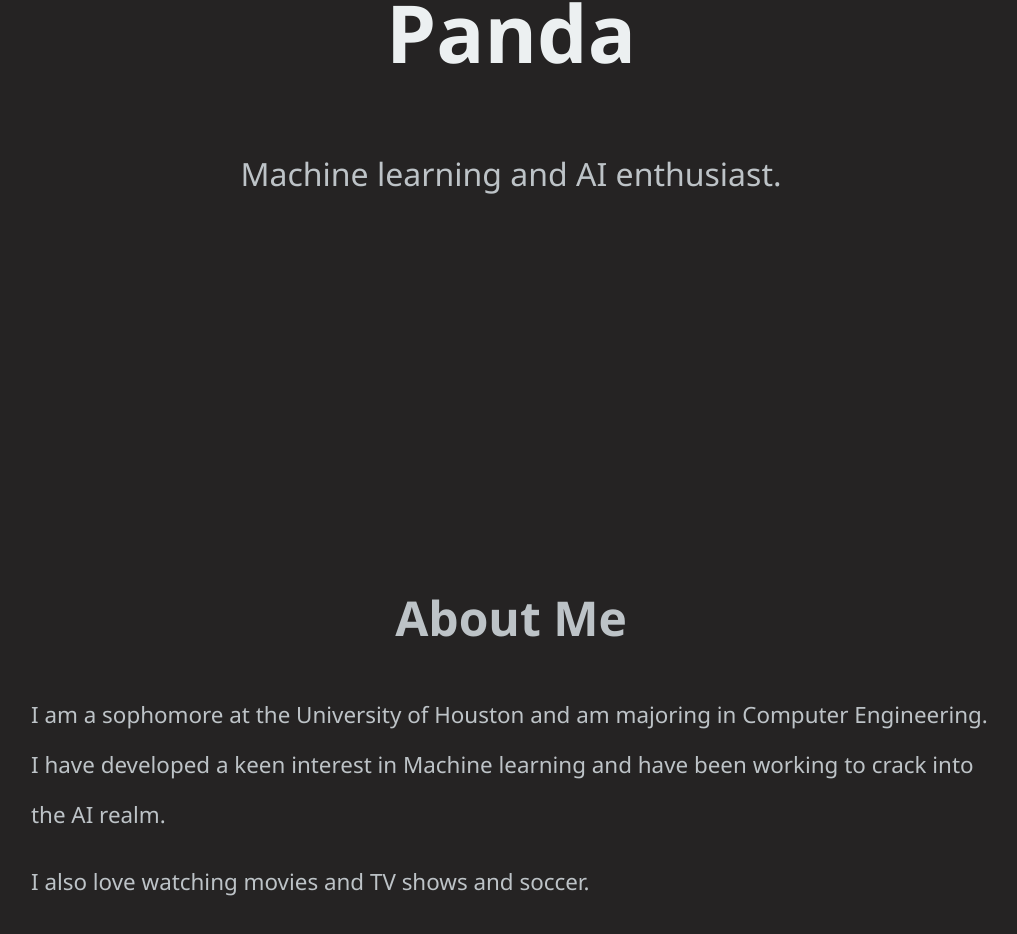
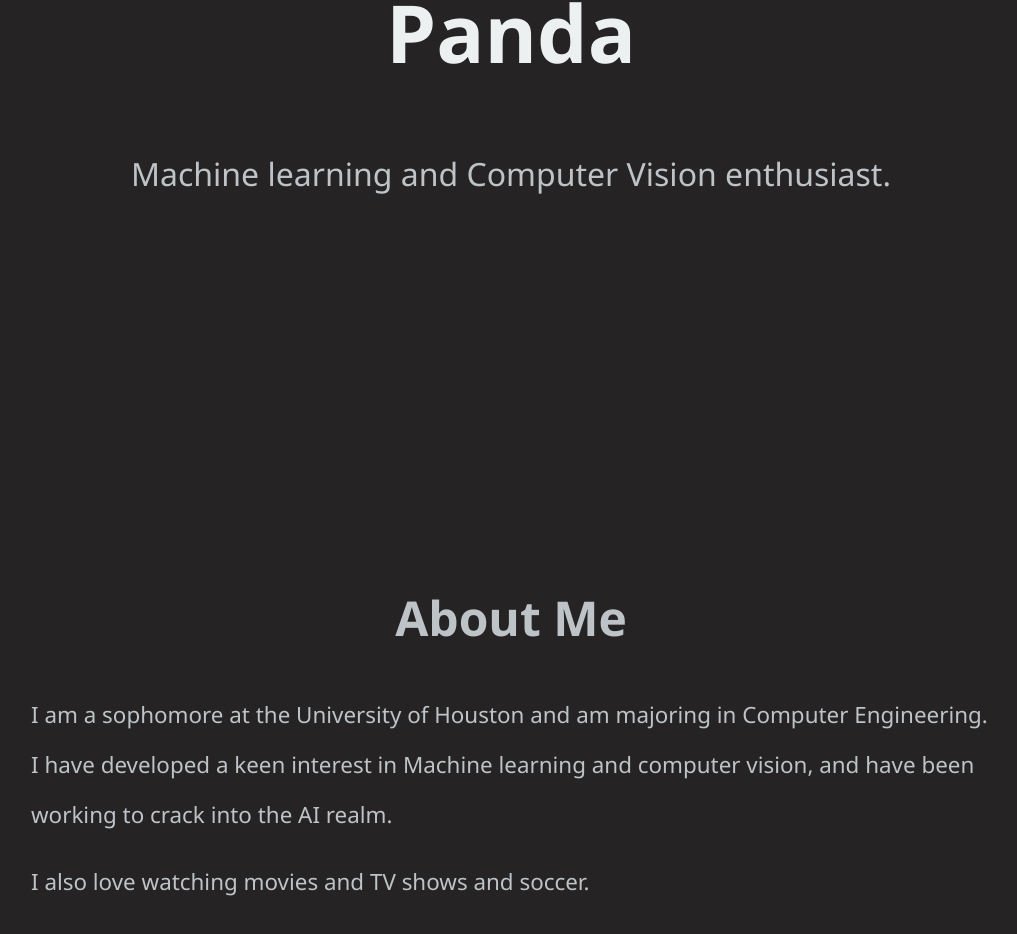
Before and after one commit to sunaypanda/Portfolio_Website, a React (Create React App) app: page / in a window 1280 px wide. Shown: the part 386-1320 px from the top of the page, without its empty margins (129-1146 px from the left). Built offline with nearby package versions, Linux system fonts and the light colour scheme.

Commit message:
Updated Intro

```diff
--- a/src/App.js
+++ b/src/App.js
@@ -132,7 +132,7 @@ function App() {
       <section className="intro" id="intro">
         <div className="intro_content">
           <h2>Hi, I am Sunay Panda</h2>
-          <p>Machine learning and AI enthusiast.</p>
+          <p>Machine learning and Computer Vision enthusiast.</p>
         </div>
       </section>
       <section className="about" id="about">
@@ -142,7 +142,8 @@ function App() {
             <p className="about_paragraph">
               I am a sophomore at the University of Houston and am majoring in
               Computer Engineering. I have developed a keen interest in Machine
-              learning and have been working to crack into the AI realm.
+              learning and computer vision, and have been working to crack into
+              the AI realm.
             </p>
             <p className="about_paragraph_2">
               I also love watching movies and TV shows and soccer.
```
